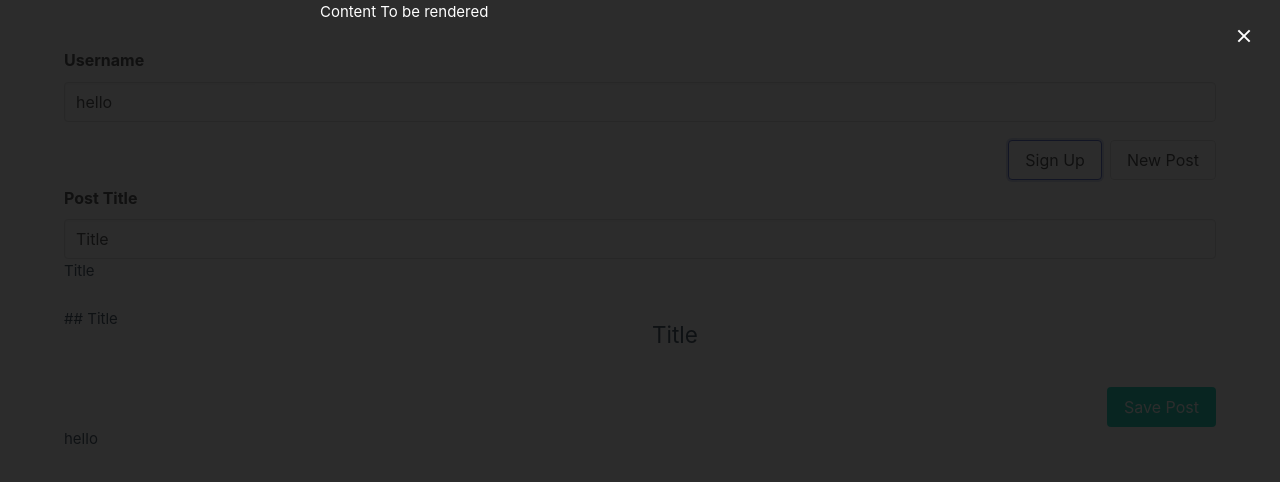
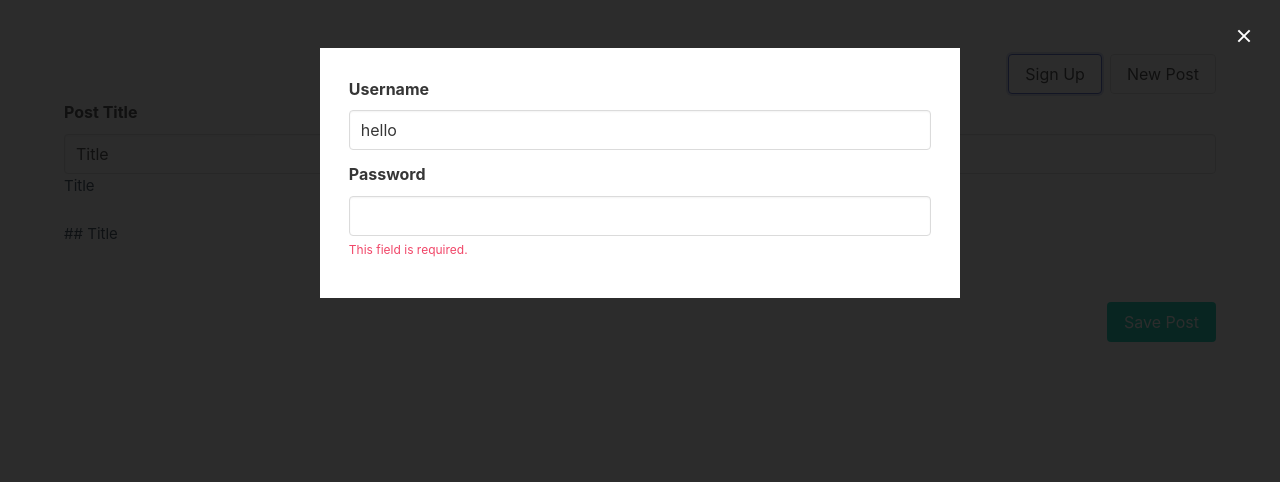
Before and after one commit to sushilparajuli/vue3-ts, a Vue app: page /posts/new in a window 1280 px wide. Both pictures are taken after a click on the button "Sign Up". Shown: the top 482 px of the page. Built offline with nearby package versions, Linux system fonts and the light colour scheme.

Commit message:
custom validation function with signup form

```diff
--- a/src/App.vue
+++ b/src/App.vue
@@ -1,11 +1,8 @@
 <script setup lang="ts">
 import Navbar from "@/components/Navbar.vue";
 import { useModal } from "@/composables/modal";
-import { ref, computed } from "vue";
-import FormInput from "./components/FormInput.vue";
+import { computed } from "vue";
 const modal = useModal();
-
-const username = ref("hello");
 
 const modalStyle = computed(() => {
   return {
@@ -24,10 +21,8 @@ const modalStyle = computed(() => {
   </div>
   <div class="section">
     <div class="container">
-      <FormInput name="Username" v-model="username" />
       <Navbar />
       <RouterView />
-      {{ username }}
     </div>
   </div>
 </template>
--- a/src/components/FormInput.vue
+++ b/src/components/FormInput.vue
@@ -1,7 +1,10 @@
 <script lang="ts" setup>
+import type { Status } from '@/validations';
+
 defineProps<{
   name: string;
   modelValue: string;
+  status: Status;
 }>();
 
 const emit = defineEmits<{
@@ -26,5 +29,6 @@ const handleInput = (e: Event) => {
         @input="handleInput"
       />
     </div>
+    <p class="is-danger help" v-if="!status.valid">{{ status.message }}</p>
   </div>
 </template>
--- a/src/components/Navbar.vue
+++ b/src/components/Navbar.vue
@@ -1,5 +1,6 @@
 <script setup lang="ts">
 import { useModal } from "@/composables/modal";
+import SignupForm from "@/components/SignupForm.vue";
 const modal = useModal();
 </script>
 <template>
@@ -12,6 +13,6 @@ const modal = useModal();
         <RouterLink to="/posts/new" class="button">New Post</RouterLink>
       </div>
     </div>
-    <Teleport to="#modal"> Content To be rendered </Teleport>
+    <Teleport to="#modal"> <SignupForm /> </Teleport>
   </nav>
 </template>
--- /dev/null
+++ b/src/components/SignupForm.vue
@@ -0,0 +1,29 @@
+<script setup lang="ts">
+import { ref, computed } from "vue";
+import { validate, length, required } from "@/validations";
+import FormInput from "@/components/FormInput.vue";
+
+const username = ref("hello");
+const password = ref("");
+
+const usernameStatus = computed(() => {
+  return validate(username.value, [required, length({ min: 5, max: 10 })]);
+});
+const passwordStatus = computed(() => {
+  return validate(password.value, [required, length({ min: 8, max: 20 })]);
+});
+</script>
+<template>
+  <form class="form">
+    <FormInput name="Username" v-model="username" :status="usernameStatus" />
+    <FormInput name="Password" v-model="password" :status="passwordStatus" />
+  </form>
+</template>
+
+<style scoped>
+.form {
+  background: var(--vt-c-white);
+  padding: 1.8rem;
+  margin-top: 3rem;
+}
+</style>
--- a/src/validations.ts
+++ b/src/validations.ts
@@ -1,19 +1,32 @@
-interface Status {
+export interface Status {
   valid: boolean;
   message?: string;
 }
 
-interface Rule {
+export interface Rule {
   (value: string): Status;
 }
 
-export function required(value: string): Status {
+export const required: Rule = (value: string): Status => {
   const result = Boolean(value);
   return {
     valid: result,
     message: result ? undefined : "This field is required.",
   };
-}
+};
+
+export const length = ({ min, max }: { min: number; max: number }): Rule => {
+  return (value: string): Status => {
+    const result = Boolean(value.length >= min && value.length <= max);
+    return {
+      valid: result,
+      message: result
+        ? undefined
+        : `This field is must be between ${min} and ${max}`,
+    };
+  };
+};
+
 export function validate(value: string, rules: Rule[]): Status {
   for (const rule of rules) {
     const result = rule(value);
```
